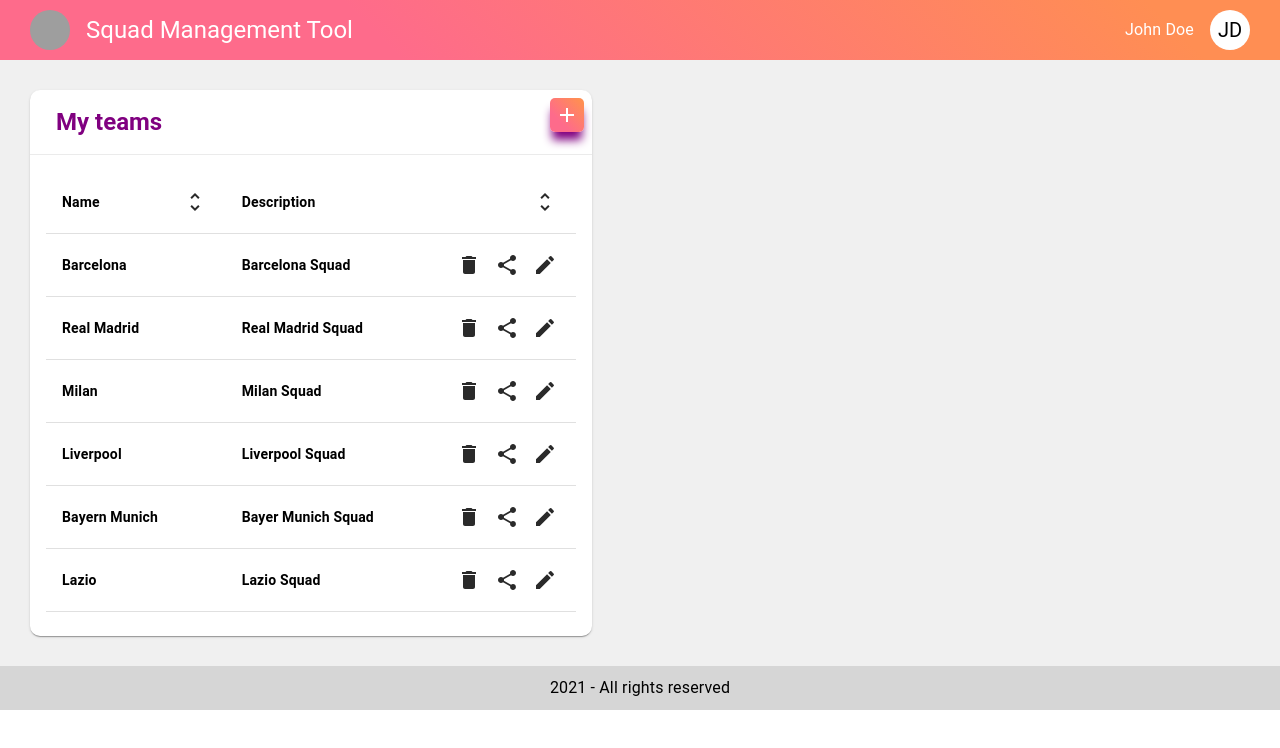
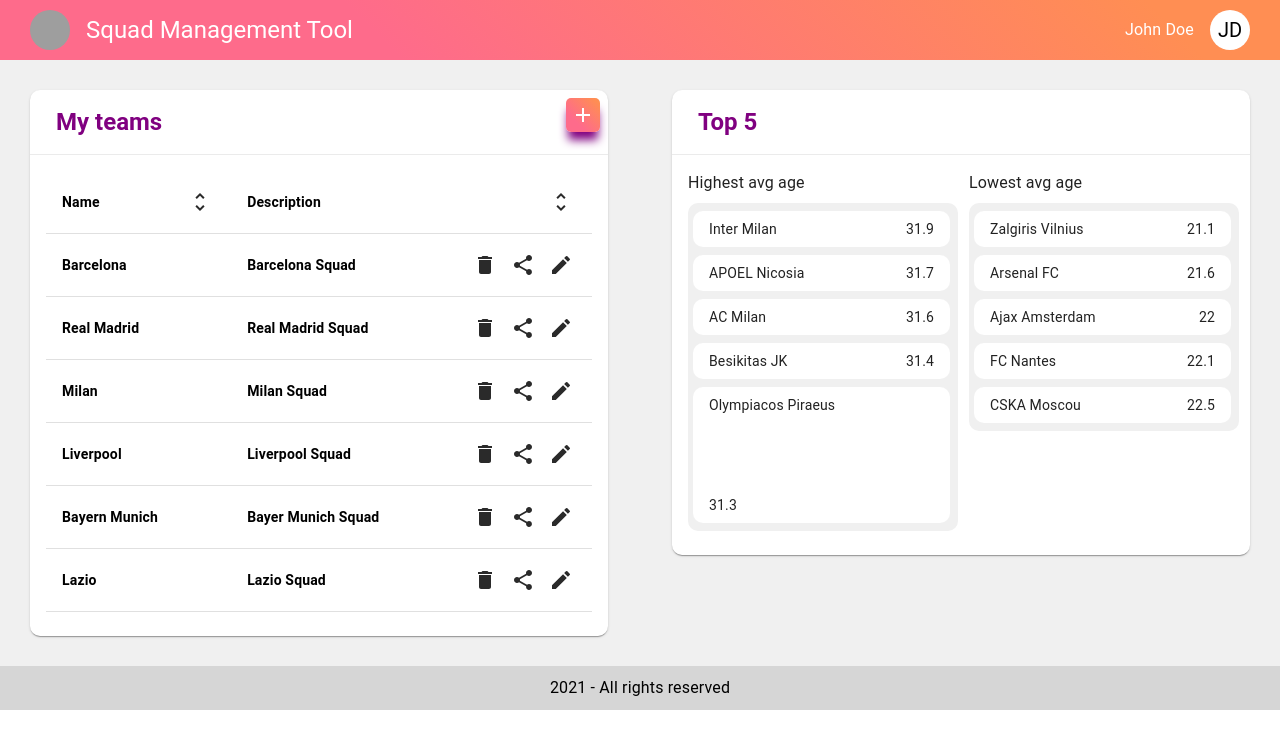
Before and after one commit to Leoguedesm1/squad_management_tool, a React (Create React App) app: page / in a window 1280 px wide. Shown: the top 748 px of the page. Built offline with nearby package versions, Linux system fonts and the light colour scheme; grey boxes are pictures that could not be loaded.

Commit message:
top five ui

```diff
--- /dev/null
+++ b/src/components/List/List.js
@@ -0,0 +1,27 @@
+import React from 'react';
+import { List, ListItem, ListItemText, Grid, Typography } from '@material-ui/core';
+import { StyledList, StyledListItem } from './style';
+
+export default ({ items }) => {
+
+    return (
+        <StyledList>
+            <Grid container xs={12} spacing={1} alignItems="center" justifyContent="center" alignContent="center">
+                { items.map((item, index) => (
+                    <Grid item xs={12}>
+                        <StyledListItem>
+                            <Grid container direction="row" justifyContent="space-between" spacing={10}>
+                                <Grid item>
+                                    <Typography variant="body2">{item.name}</Typography>
+                                </Grid>
+                                <Grid item>
+                                    <Typography variant="body2">{item.value}</Typography>
+                                </Grid>
+                            </Grid>
+                        </StyledListItem>
+                    </Grid>
+                ))}
+            </Grid>
+        </StyledList>
+    )
+};
--- /dev/null
+++ b/src/components/List/style.js
@@ -0,0 +1,23 @@
+import { styled, makeStyles } from '@material-ui/core/styles';
+import { List, ListItem } from '@material-ui/core';
+
+const StyledList = styled(List)({
+    borderRadius: 10,
+    backgroundColor: '#f0f0f0',
+    width: '100%',
+    minWidth: '100%',
+    paddingLeft: '5px'
+});
+
+const StyledListItem = styled(ListItem)({
+    backgroundColor: 'white',
+    borderRadius: 10,
+    width: '100%',
+    minWidth: '10%',
+});
+
+
+export {
+    StyledList,
+    StyledListItem,
+}
--- a/src/components/index.js
+++ b/src/components/index.js
@@ -3,6 +3,7 @@
 import BackgroundContainer from './BackgroundContainer/BackgroundContainer';
 import Card from './Card/Card';
 import Table from './Table/Table';
+import List from './List/List';
 
 export {
     Topbar,
@@ -10,4 +11,5 @@
     BackgroundContainer,
     Card,
     Table,
+    List,
 };
--- a/src/screens/Home/Home.js
+++ b/src/screens/Home/Home.js
@@ -1,6 +1,6 @@
 import React from 'react';
 import { Grid, Container, Typography, IconButton } from '@material-ui/core';
-import { Card, Table, } from '../../components/index';
+import { Card, Table, List, } from '../../components/index';
 import { Add } from '@material-ui/icons';
 
 import { StyledIcon, StyledIconButton } from './style';
@@ -13,9 +13,9 @@
     return (
         <Container disableGutters>
 
-            <Grid container direction='row'>
+            <Grid container direction='row' justifyContent="space-between" spacing={8}>
 
-                <Grid item>
+                <Grid item xs={6}>
                     <Card
                         title="My teams"
                         action={
@@ -51,6 +51,75 @@
 
                     </Card>
                 </Grid>
+
+                <Grid item xs={6}>
+                    <Grid container direction="column">
+                        <Grid item xs>
+                            <Card title="Top 5">
+                                <Grid container direction="row" spacing={2}>
+
+                                    <Grid item xs={6}>
+                                        <Grid container direction="column" alignItems="flex-start" spacing={1}>
+                                            <Grid item>
+                                                <Typography>Highest avg age</Typography>
+                                            </Grid>
+                                            <Grid item>
+                                                <List
+                                                    items={[
+                                                        {
+                                                            name: 'Inter Milan',
+                                                            value: 31.9
+                                                        }, {
+                                                            name: 'APOEL Nicosia',
+                                                            value: 31.7
+                                                        }, {
+                                                            name: 'AC Milan',
+                                                            value: 31.6
+                                                        }, {
+                                                            name: 'Besikitas JK',
+                                                            value: 31.4
+                                                        }, {
+                                                            name: 'Olympiacos Piraeus',
+                                                            value: 31.3
+                                                        }
+                                                    ]} />
+                                            </Grid>
+                                        </Grid>
+                                    </Grid>
+
+                                    <Grid item xs={6}>
+                                        <Grid container direction="column" alignItems="flex-start" spacing={1}>
+                                            <Grid item>
+                                                <Typography>Lowest avg age</Typography>
+                                            </Grid>
+                                            <Grid item>
+                                                <List
+                                                    items={[
+                                                        {
+                                                            name: 'Zalgiris Vilnius',
+                                                            value: 21.1
+                                                        }, {
+                                                            name: 'Arsenal FC',
+                                                            value: 21.6
+                                                        }, {
+                                                            name: 'Ajax Amsterdam',
+                                                            value: 22.0
+                                                        }, {
+                                                            name: 'FC Nantes',
+                                                            value: 22.1
+                                                        }, {
+                                                            name: 'CSKA Moscou',
+                                                            value: 22.5
+                                                        }
+                                                        ]} />
+                                            </Grid>
+                                        </Grid>
+                                    </Grid>
+                                </Grid>
+                            </Card>
+                        </Grid>
+                    </Grid>
+                </Grid>
             </Grid>
 
         </Container>
--- a/src/screens/Home/style.js
+++ b/src/screens/Home/style.js
@@ -22,7 +22,6 @@
         borderRadius: 5,
         padding: '5px 5px',
         boxShadow: '0px 10px 10px -2px purple'
-
     }
 })
 
```
